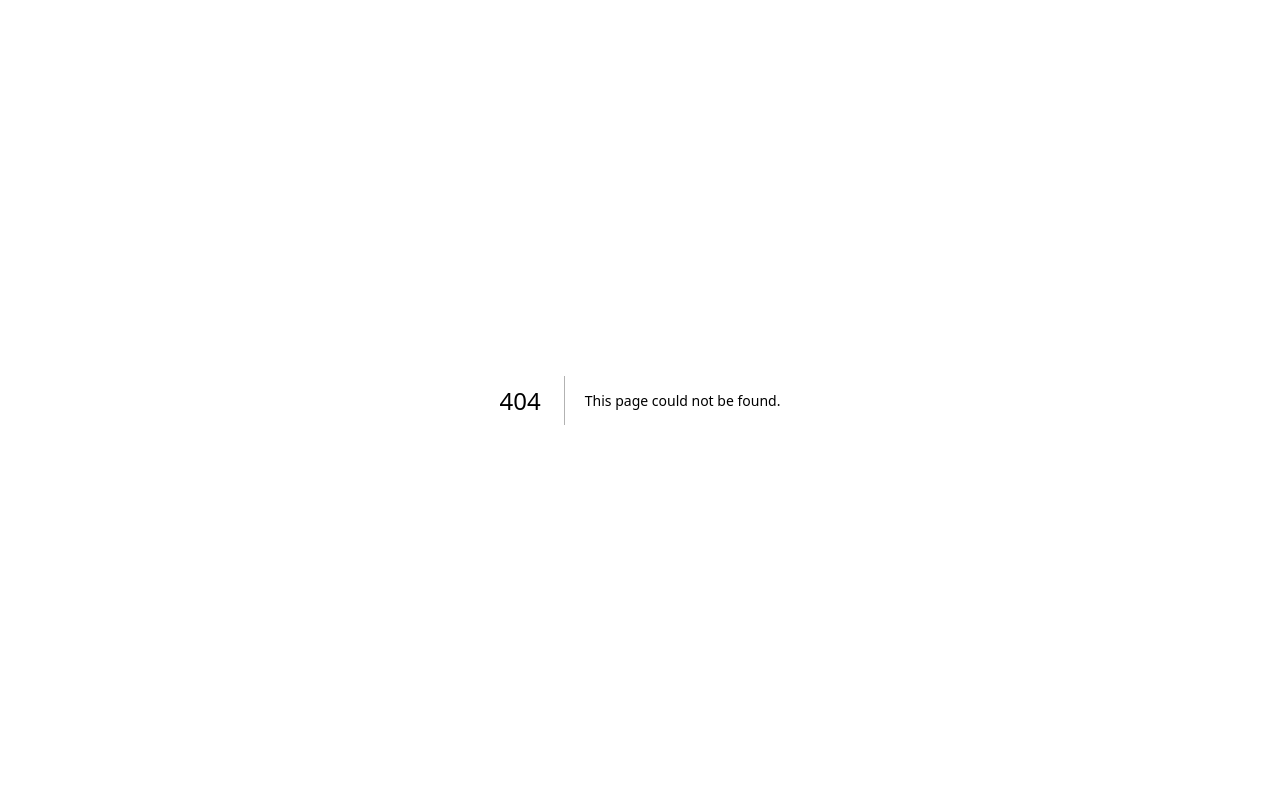
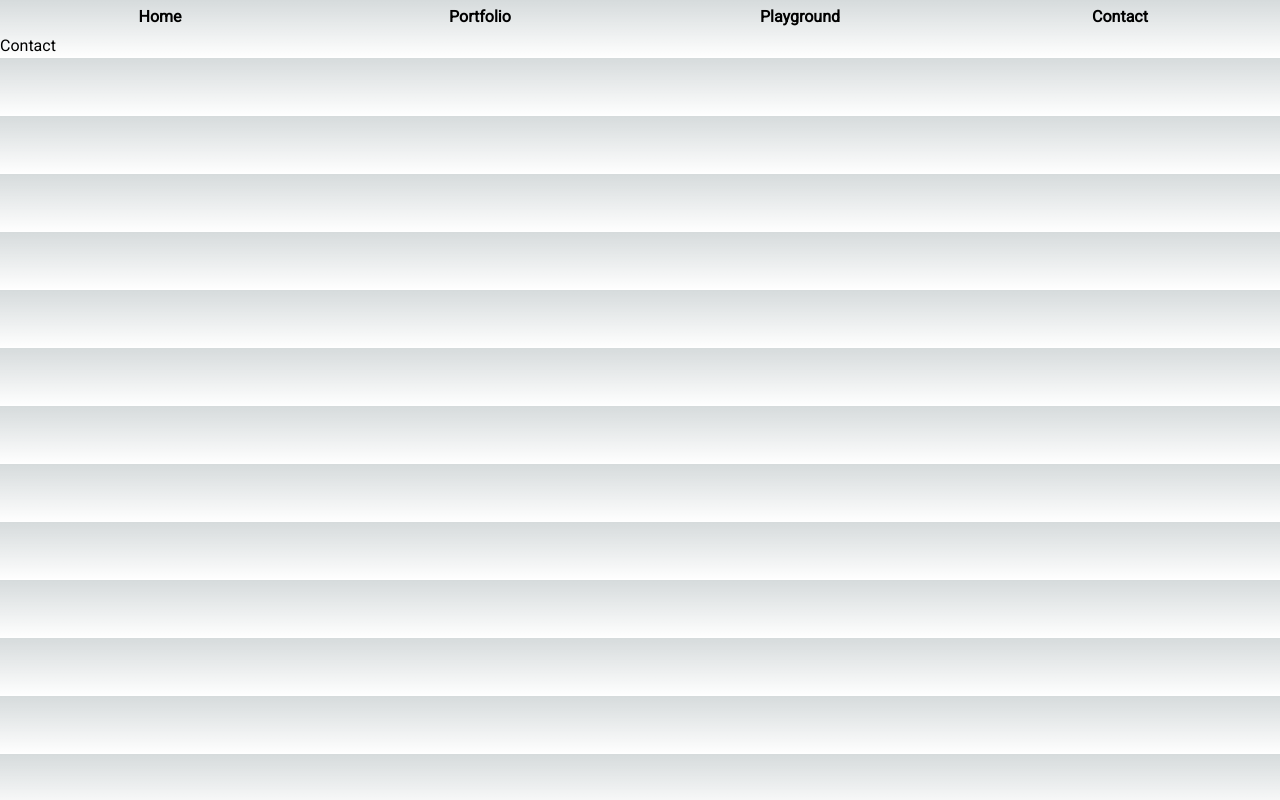
Before and after one commit to satyamsharan/project-ansikte, a Next.js app: page /contact in a window 1280 px wide. Before the commit this address had no page. Built offline with nearby package versions, Linux system fonts and the light colour scheme.

Commit message:
Created basic infra

```diff
--- /dev/null
+++ b/app/contact/page.tsx
@@ -0,0 +1,7 @@
+export default function Page() {
+    return(
+        <>
+            <div>Contact</div>
+        </>
+    );
+}
--- a/src/app/layout.tsx
+++ b/app/layout.tsx
@@ -1,6 +1,7 @@
 import type { Metadata } from 'next'
 import { Roboto } from 'next/font/google'
-import './globals.css'
+import './ui/globals.css'
+import { Header } from './ui/header/Header'
 
 const roboto = Roboto({
   weight: '400',
@@ -19,7 +20,10 @@ export default function RootLayout({
 }) {
   return (
     <html lang="en">
-      <body className={roboto.className}>{children}</body>
+      <body className={roboto.className}>
+        <Header/>
+        {children}
+        </body>
     </html>
   )
 }
--- a/src/app/page.tsx
+++ b/app/page.tsx
@@ -1,6 +1,6 @@
 import Image from 'next/image'
 
-export default function Home() {
+export default function Page() {
   return (
     <main className="flex min-h-screen flex-col items-center justify-between p-24">
       <div className="relative flex place-items-center before:absolute before:h-[300px] before:w-[480px] before:-translate-x-1/2 before:rounded-full before:bg-gradient-radial before:from-white before:to-transparent before:blur-2xl before:content-[''] after:absolute after:-z-20 after:h-[180px] after:w-[240px] after:translate-x-1/3 after:bg-gradient-conic after:from-sky-200 after:via-blue-200 after:blur-2xl after:content-[''] before:dark:bg-gradient-to-br before:dark:from-transparent before:dark:to-blue-700 before:dark:opacity-10 after:dark:from-sky-900 after:dark:via-[#0141ff] after:dark:opacity-40 before:lg:h-[360px] z-[-1]">
--- /dev/null
+++ b/app/playground/page.tsx
@@ -0,0 +1,7 @@
+export default function Page() {
+    return(
+        <>
+            <div>Playground</div>
+        </>
+    );
+}
--- /dev/null
+++ b/app/portfolio/page.tsx
@@ -0,0 +1,7 @@
+export default function Page() {
+    return(
+        <>
+            <div>Portfolio</div>
+        </>
+    );
+}
--- /dev/null
+++ b/app/ui/header/Header.tsx
@@ -0,0 +1,12 @@
+import { NavItem } from "./NavItem";
+
+export function Header(){
+    return(
+        <div className="grid grid-cols-4 text-center">
+            <NavItem linkLabel="Home" link="/" />
+            <NavItem linkLabel="Portfolio" link="/portfolio" />
+            <NavItem linkLabel="Playground" link="/playground" />
+            <NavItem linkLabel="Contact" link="/contact" />
+        </div>
+    );
+}
--- /dev/null
+++ b/app/ui/header/NavItem.tsx
@@ -0,0 +1,15 @@
+import Link from "next/link";
+
+export function NavItem(props:{linkLabel:String, link:String}){
+    return(
+        <Link
+                href={`${props.link}`}
+                className="rounded-lg border border-transparent transition-colors hover:border-gray-300 hover:bg-gray-100 hover:dark:border-neutral-700 hover:dark:bg-neutral-800/30"
+                rel="noopener noreferrer"
+            >
+                <h2 className={`mb-1 mt-1 font-semibold text-center`}>
+                    {props.linkLabel}
+                </h2>
+            </Link>
+    );
+}
--- a/tailwind.config.ts
+++ b/tailwind.config.ts
@@ -2,9 +2,9 @@ import type { Config } from 'tailwindcss'
 
 const config: Config = {
   content: [
-    './src/pages/**/*.{js,ts,jsx,tsx,mdx}',
-    './src/components/**/*.{js,ts,jsx,tsx,mdx}',
-    './src/app/**/*.{js,ts,jsx,tsx,mdx}',
+    './pages/**/*.{js,ts,jsx,tsx,mdx}',
+    './components/**/*.{js,ts,jsx,tsx,mdx}',
+    './app/**/*.{js,ts,jsx,tsx,mdx}',
   ],
   theme: {
     extend: {
```
Also changed, not shown: app/ui/globals.css (renamed from src/app/globals.css), 1 other file (tests, documents, lock files or other folders).
